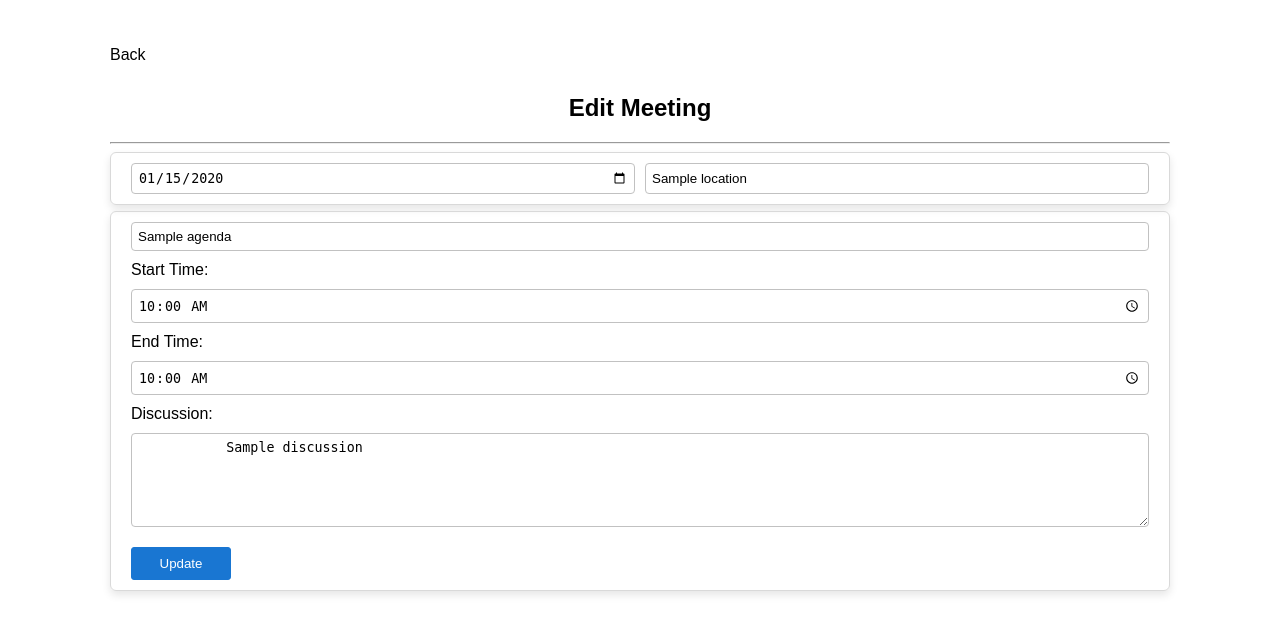
After one commit to MRSHAKILS/meeting_minutes, a Django app: template core/templates/edit_minutes.html in a window 1280 px wide. The commit adds this page. Shown: the top 634 px of the page. Run offline with Django 3.2, Linux system fonts and the light colour scheme; the template is opened without the code that fills it: most values are stand-ins (such as "Sample title", 1, 10 or a date in 2020).

Commit message:
edit added

```diff
--- /dev/null
+++ b/core/templates/edit_minutes.html
@@ -0,0 +1,117 @@
+<!DOCTYPE html>
+<html lang="en">
+  <head>
+    <meta charset="UTF-8" />
+    <meta name="viewport" content="width=device-width, initial-scale=1.0" />
+    <title>Edit Meeting</title>
+
+    <style>
+      body {
+        font-family: sans-serif;
+        max-width: 1060px;
+        margin: auto;
+        margin-top: 46px;
+      }
+      .box {
+        margin: auto;
+        padding: 10px 20px;
+        border: 1px solid #d9d9d9;
+        border-radius: 6px;
+        margin: 6px 0px;
+        box-shadow: 0 4px 8px rgba(0, 0, 0, 0.1);
+        display: flex;
+        justify-content: space-between;
+        flex-wrap: wrap;
+        gap: 10px;
+      }
+      .input_style {
+        text-decoration: none;
+        border: 1px solid rgb(193, 193, 193);
+        border-radius: 4px;
+        padding: 6px;
+        flex: 1;
+        min-width: 200px;
+      }
+      .submit_btn {
+        text-decoration: none;
+        background: #1976d2;
+        border: 1px solid #1976d2;
+        color: white;
+        width: 100px;
+        border-radius: 3px;
+        padding: 8px 16px;
+        margin-top: 10px;
+        transition: all 0.3s ease-in-out;
+      }
+      .submit_btn:hover {
+        color: #1976d2;
+        background-color: white;
+      }
+      textarea {
+        min-height: 80px;
+        padding: 6px;
+      }
+      a.back-link {
+        text-decoration: none;
+        color: black;
+        display: inline-block;
+        margin-bottom: 10px;
+      }
+    </style>
+  </head>
+  <body>
+    <a href="{% url 'core:homepage' %}" class="back-link">Back</a>
+
+    <h2 style="text-align: center">Edit Meeting</h2>
+    <hr />
+
+    <form method="POST">
+      {% csrf_token %}
+      <div class="box">
+
+        <input class="input_style" type="date" name="date" value="{{ meeting.date|date:'Y-m-d' }}" />
+
+        <input
+          class="input_style"
+          type="text"
+          name="location"
+          value="{{ meeting.location }}"
+          placeholder="Location"
+        />
+      </div>
+
+      <div class="box" style="flex-direction: column">
+        <input
+          class="input_style"
+          type="text"
+          name="agenda"
+          value="{{ meeting.agenda }}"
+          placeholder="Agenda"
+        />
+
+        <label for="start_time">Start Time:</label>
+        <input
+          class="input_style"
+          type="time"
+          name="start_time"
+          value="{{ meeting.start_time|time:'H:i' }}"
+        />
+
+        <label for="end_time">End Time:</label>
+        <input
+          class="input_style"
+          type="time"
+          name="end_time"
+          value="{{ meeting.end_time|time:'H:i' }}"
+        />
+
+        <label for="discussion">Discussion:</label>
+        <textarea name="discussion" class="input_style">
+           {{ meeting.discussion }}</textarea
+        >
+
+        <button type="submit" class="submit_btn">Update</button>
+      </div>
+    </form>
+  </body>
+</html>
--- a/core/templates/homepage.html
+++ b/core/templates/homepage.html
@@ -60,7 +60,11 @@
           <h4>{{ meeting_minutes.agenda }}</h4>
           <h4>{{ meeting_minutes.date }}</h4>
       </div>
-        <div>
+      <div style="display: flex; gap: 10px;">
+          <!-- Edit Button -->
+          <a href="{% url 'core:edit_minutes' meeting_minutes.pk %}" style="background: #1976D2; color: white; padding: 6px 12px; border-radius: 4px; text-decoration: none;">Edit</a>
+
+          <!-- Delete Button -->
           <form method="POST" action="{% url 'core:delete_minutes' meeting_minutes.pk %}" style="display:inline;">
               {% csrf_token %}
               <button type="submit" style="background: red; color: white; border: none; padding: 6px 12px; border-radius: 4px;">Delete</button>
--- a/core/urls.py
+++ b/core/urls.py
@@ -11,4 +11,5 @@ urlpatterns = [
     path("logout/", views.logout, name="logout"),
     path('minutes/<int:pk>/delete/', views.delete_minutes, name='delete_minutes'),
 
+    path('edit/<int:pk>/', views.edit_minutes, name='edit_minutes'),
 ]
```
Also changed, not shown: core/views.py (+16 -0 lines). Lines whose indentation alone changed are shown as unchanged.
